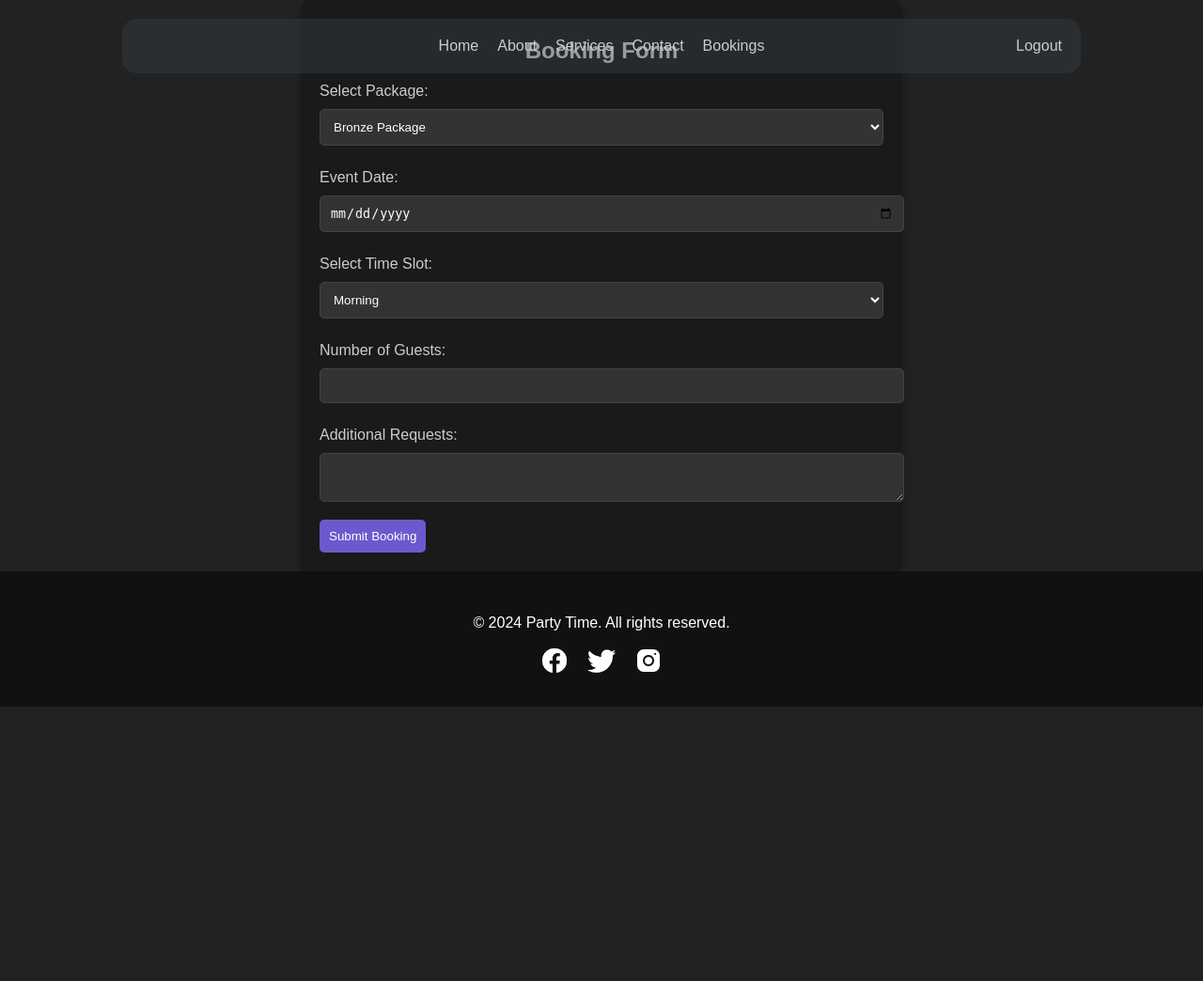
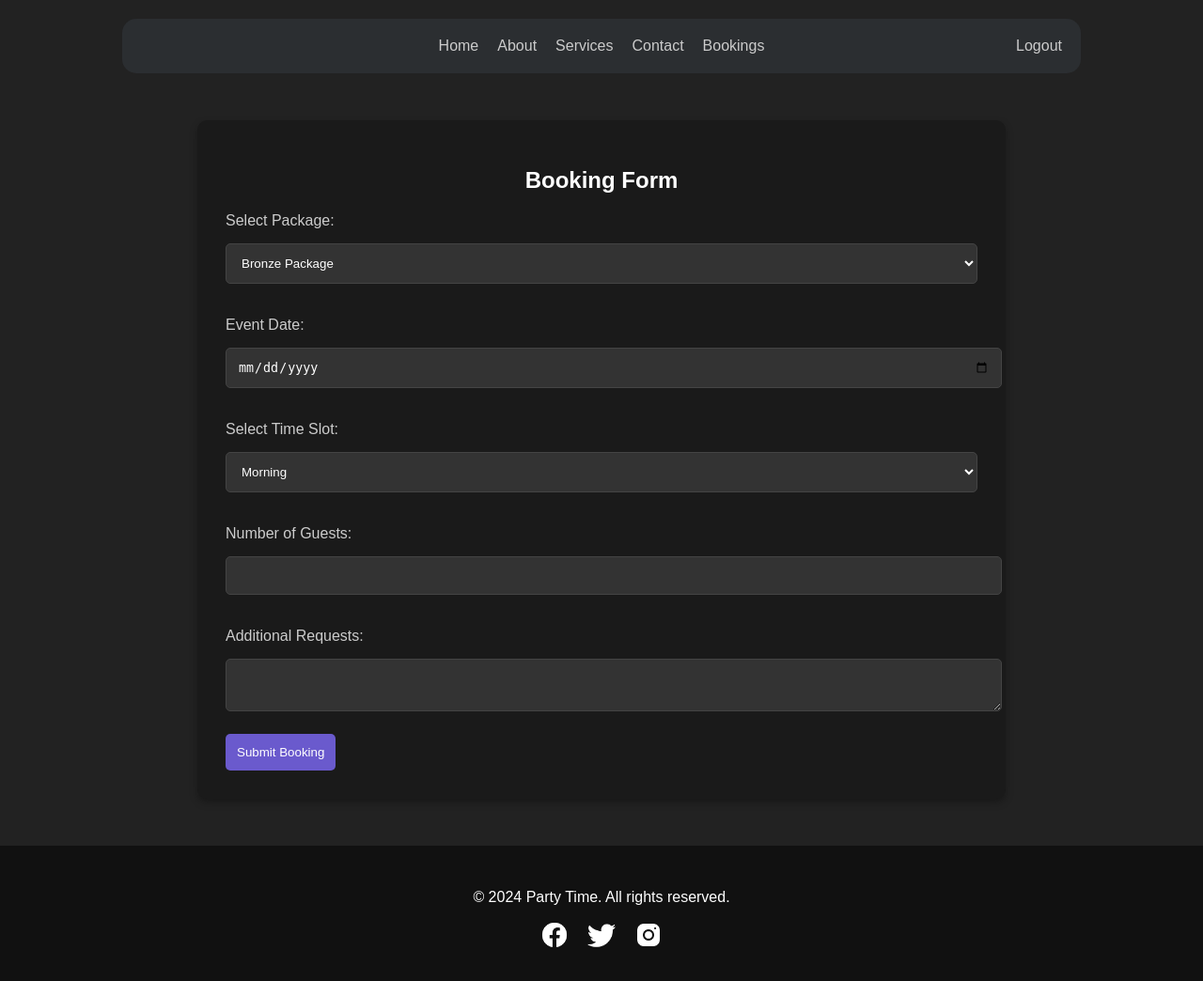
Before and after one commit to AlyanAkram/Party-Time-Event-Planning-Website, a PHP site: page /booking.php in a window 1280 px wide. Shown: the whole page at 94% size. Before the commit the page ends 752 px from the top, so only its background shows below. Run offline with PHP 8.4, Linux system fonts and the light colour scheme; the visitor is signed in with stand-in values (Sample User, id 1).

Commit message:
booking page now works and looks better

```diff
--- a/booking.css
+++ b/booking.css
@@ -1,8 +1,8 @@
 /* booking.css */
 .booking-form {
-  max-width: 600px;
-  margin: auto;
-  padding: 20px;
+  max-width: 800px; /* Wider form */
+  margin: 50px auto;
+  padding: 30px;
   background-color: #1a1a1a; /* Dark background */
   border-radius: 10px;
   box-shadow: 0 4px 8px rgba(0, 0, 0, 0.3);
@@ -14,9 +14,19 @@
 }
 
 .booking-form label {
-  margin: 10px 0;
+  margin: 15px 0;
   display: block;
   color: #cccccc; /* Light Gray */
+}
+.booking-form input[type="date"] {
+  width: 100%;
+  padding: 10px;
+  margin-bottom: 15px;
+  background-color: #333333; /* Darker input background */
+  color: #ffffff;
+  border: 1px solid #444444;
+  border-radius: 5px;
+  cursor: pointer; /* Make it clear that the field is interactive */
 }
 
 .booking-form input[type="text"],
@@ -26,8 +36,8 @@
 .booking-form textarea,
 .booking-form select {
   width: 100%;
-  padding: 10px;
-  margin-bottom: 15px;
+  padding: 12px;
+  margin-bottom: 20px;
   background-color: #333333; /* Darker input background */
   color: #ffffff;
   border: 1px solid #444444;
@@ -37,7 +47,7 @@
 .booking-form input[type="submit"] {
   background-color: #6a5acd; /* Slate Blue */
   color: #ffffff;
-  padding: 10px;
+  padding: 12px;
   border: none;
   border-radius: 5px;
   cursor: pointer;
@@ -47,3 +57,6 @@
 .booking-form input[type="submit"]:hover {
   background-color: #4169e1; /* Royal Blue Hover */
 }
+main {
+  margin-top: 10%;
+}
--- a/booking.php
+++ b/booking.php
@@ -1,13 +1,7 @@
 <?php
 include 'db.php';
 session_start(); // Start the session
-?>
-<?php include('header.php'); ?>
-<link rel="stylesheet" href="styles.css">  <!-- Global Styles -->
-<link rel="stylesheet" href="booking.css"> <!-- Booking Page Styles -->
 
-
-<?php
 if (!isset($_SESSION['user_id'])) {
     echo '
     <style>
@@ -29,7 +23,41 @@ if (!isset($_SESSION['user_id'])) {
     echo '<meta http-equiv="refresh" content="2;url=login.php">';
     exit;
 }
+
+if (isset($_POST['book'])) {
+    $package = $_POST['package'];
+    $event_date = $_POST['event_date'];
+    $time_slot = $_POST['time_slot'];
+    $guests = $_POST['guests'];
+    $message = $_POST['message'];
+    $user_id = $_SESSION['user_id'];
+
+    // Check if there's already a booking for the same date and time
+    $stmt = $conn->prepare("SELECT id FROM bookings WHERE event_date = ? AND time_slot = ?");
+    $stmt->bind_param("ss", $event_date, $time_slot);
+    $stmt->execute();
+    $result = $stmt->get_result();
+
+    if ($result->num_rows > 0) {
+        echo "<script>alert('This time slot is already booked. Please choose a different time slot.');</script>";
+    } else {
+        // Insert booking into the database
+        $stmt = $conn->prepare("INSERT INTO bookings (user_id, package, event_date, time_slot, guests, message) VALUES (?, ?, ?, ?, ?, ?)");
+        $stmt->bind_param("isssis", $user_id, $package, $event_date, $time_slot, $guests, $message);
+
+        if ($stmt->execute()) {
+            echo "<script>alert('Booking successful!');</script>";
+        } else {
+            echo "<script>alert('Error: " . $stmt->error . "');</script>";
+        }
+    }
+    $stmt->close();
+}
 ?>
+
+<?php include('header.php'); ?>
+<link rel="stylesheet" href="styles.css">  <!-- Global Styles -->
+<link rel="stylesheet" href="booking.css"> <!-- Booking Page Styles -->
 
 <main>
     <section class="booking-form">
@@ -40,7 +68,7 @@ if (!isset($_SESSION['user_id'])) {
         $selectedPackage = isset($_GET['package']) ? $_GET['package'] : '';
         ?>
 
-        <form action="functions.php" method="post">
+        <form action="booking.php" method="post">
             <label for="package">Select Package:</label>
             <select name="package" id="package">
                 <option value="bronze" <?php if ($selectedPackage === 'bronze') echo 'selected'; ?>>Bronze Package</option>
```
